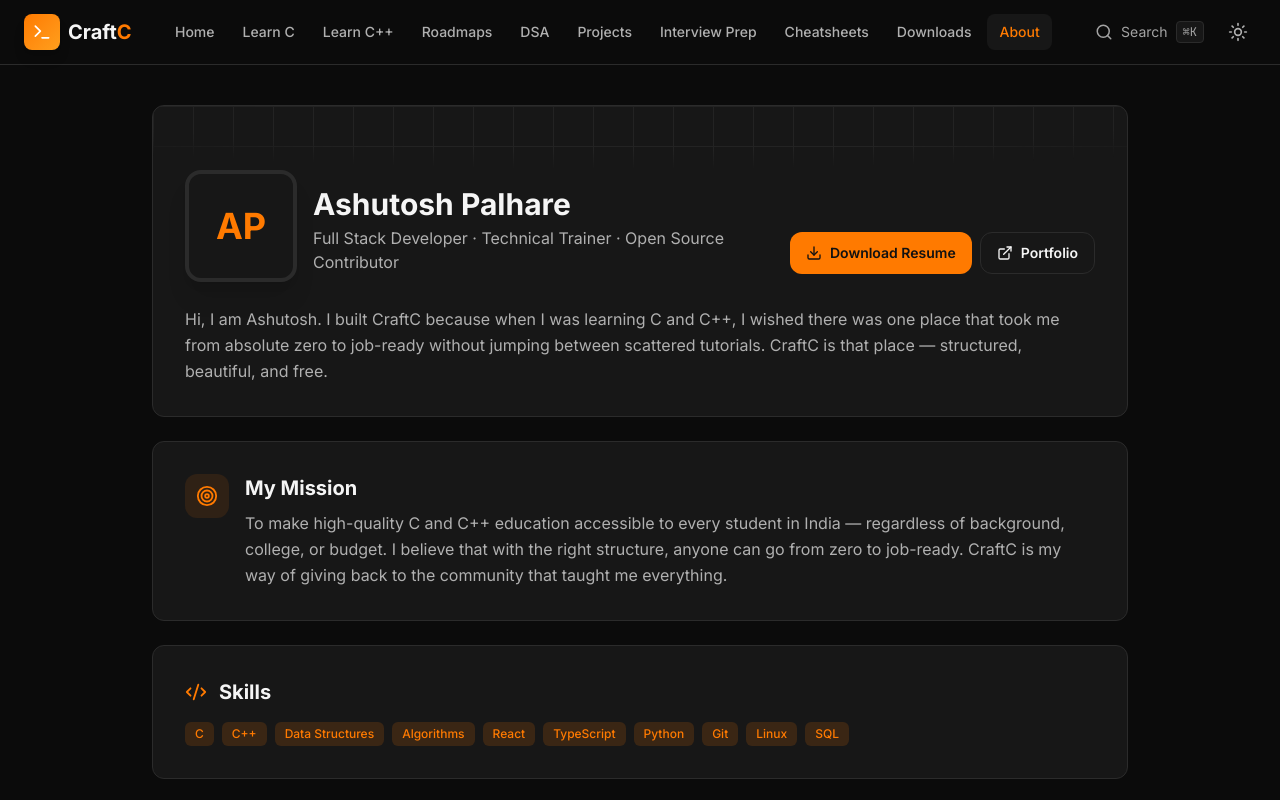
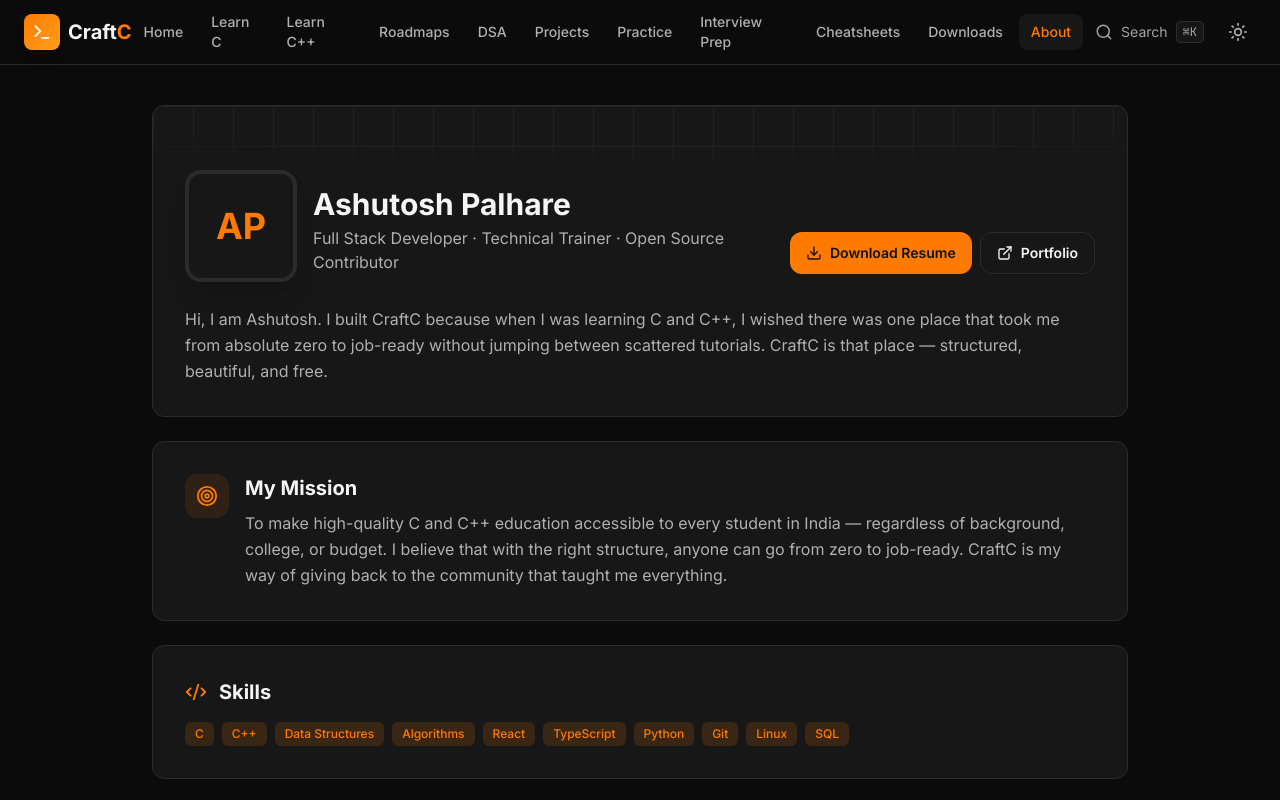
Before and after one commit to ashutoshpalhare/craftc, a React (Vite) app: page /craftc/about in a window 1280 px wide. Shown: the top 800 px of the page. Built offline with nearby package versions, Linux system fonts and the light colour scheme.

Commit message:
Add Practice Center navigation

```diff
--- a/src/components/Navbar.tsx
+++ b/src/components/Navbar.tsx
@@ -10,6 +10,7 @@ const navLinks = [
   { label: 'Roadmaps', path: '/roadmaps' },
   { label: 'DSA', path: '/dsa' },
   { label: 'Projects', path: '/projects' },
+  { label: 'Practice', path: '/practice' },
   { label: 'Interview Prep', path: '/interview-prep' },
   { label: 'Cheatsheets', path: '/cheatsheets' },
   { label: 'Downloads', path: '/downloads' },
```
